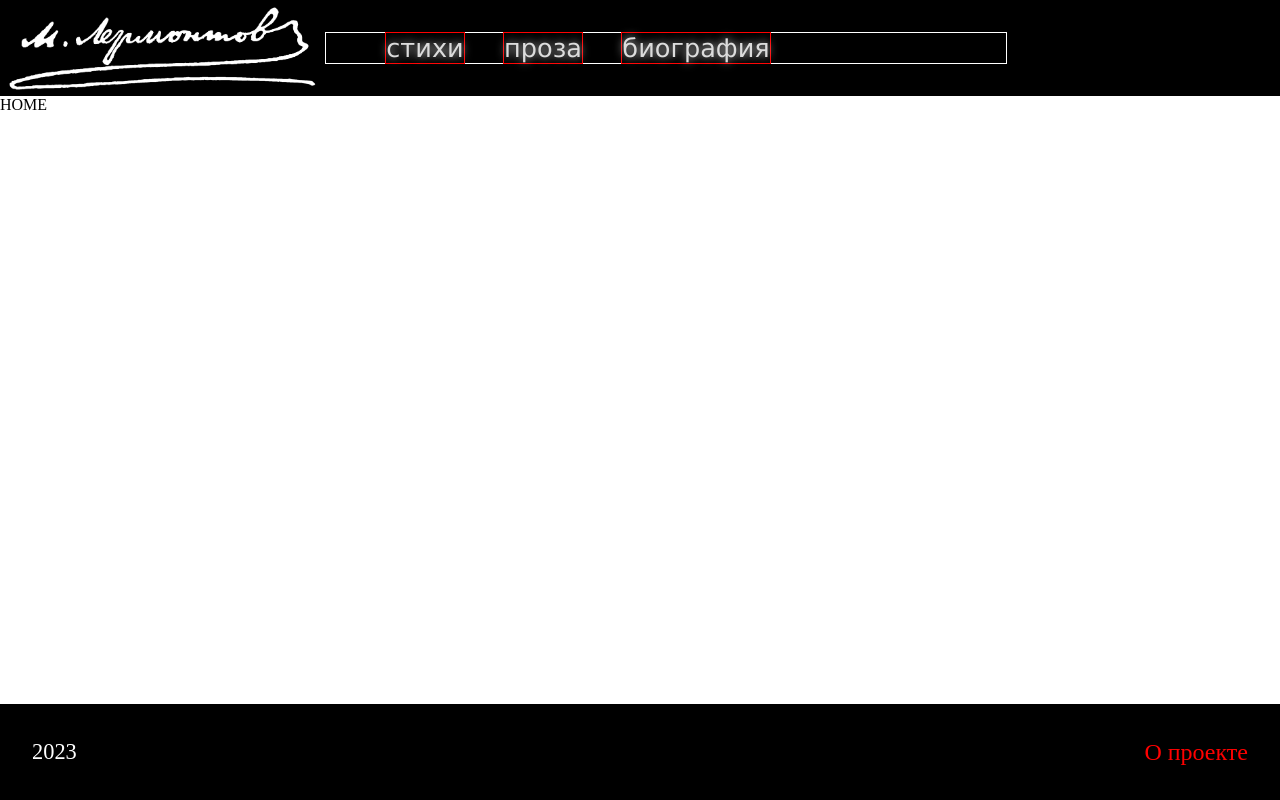
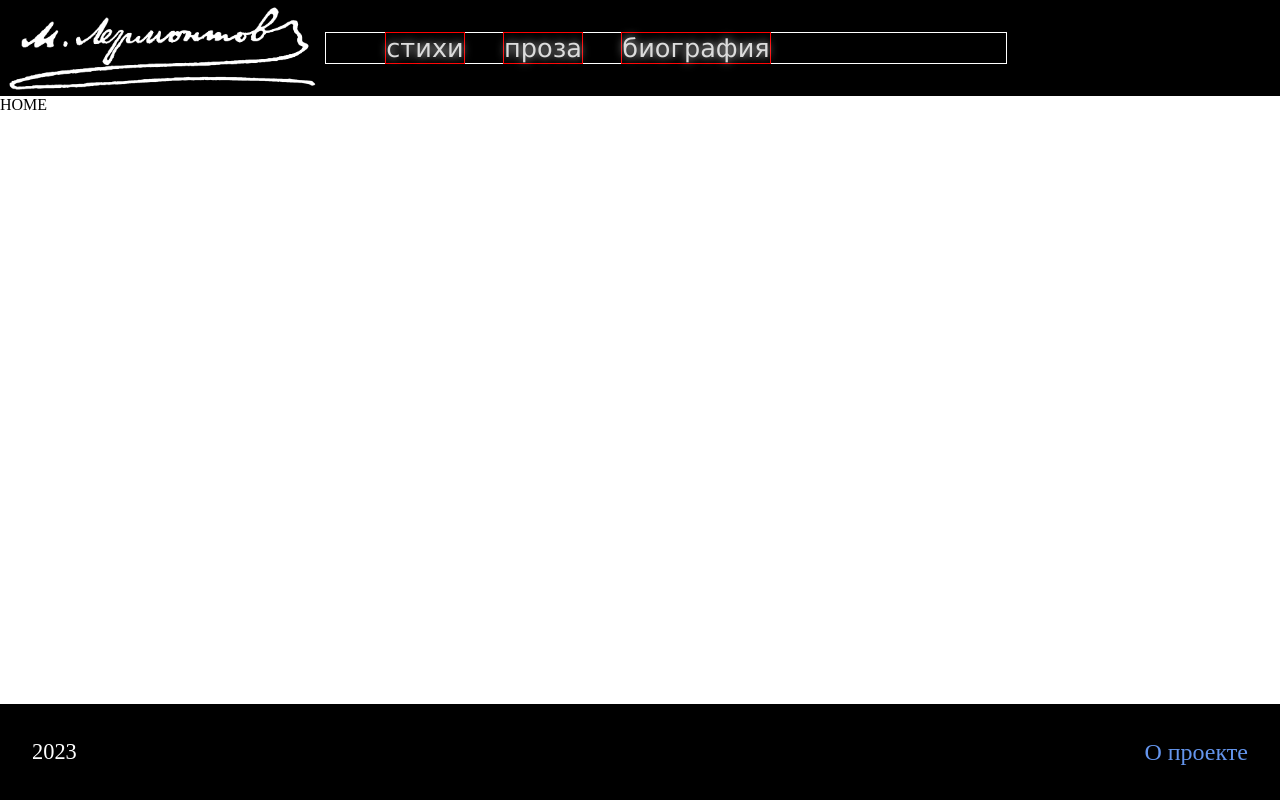
Before and after one commit to hiddeneon/lermontov, a React (Create React App) app: page / in a window 1280 px wide. In both pictures the pointer is over the link "О проекте". Built offline with nearby package versions, Linux system fonts and the light colour scheme.

Commit message:
Add color to footer about

```diff
--- a/src/App.css
+++ b/src/App.css
@@ -144,5 +144,6 @@ body {
 }
 
 .footer ul li a:hover {
-  color: red;
+  color: cornflowerblue;
+  transition: .2s;
 }
```
